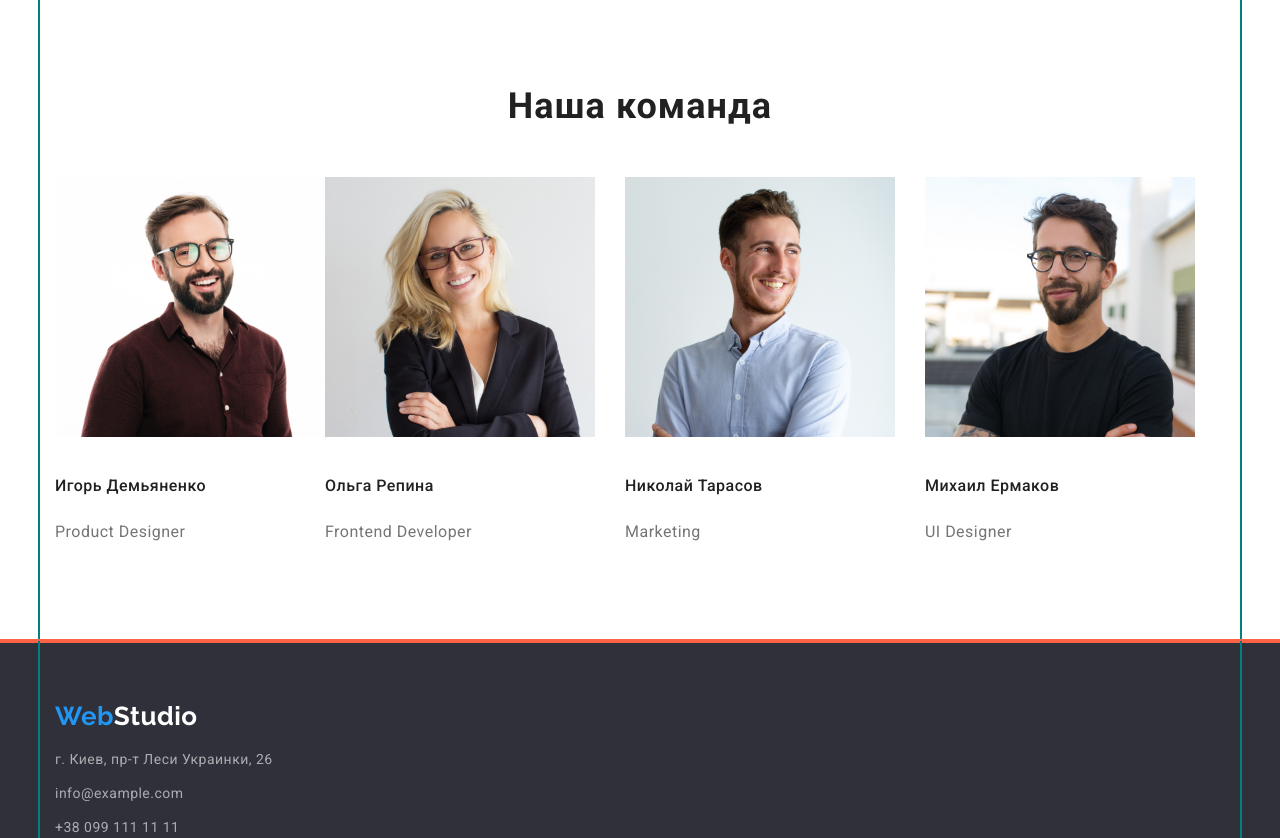
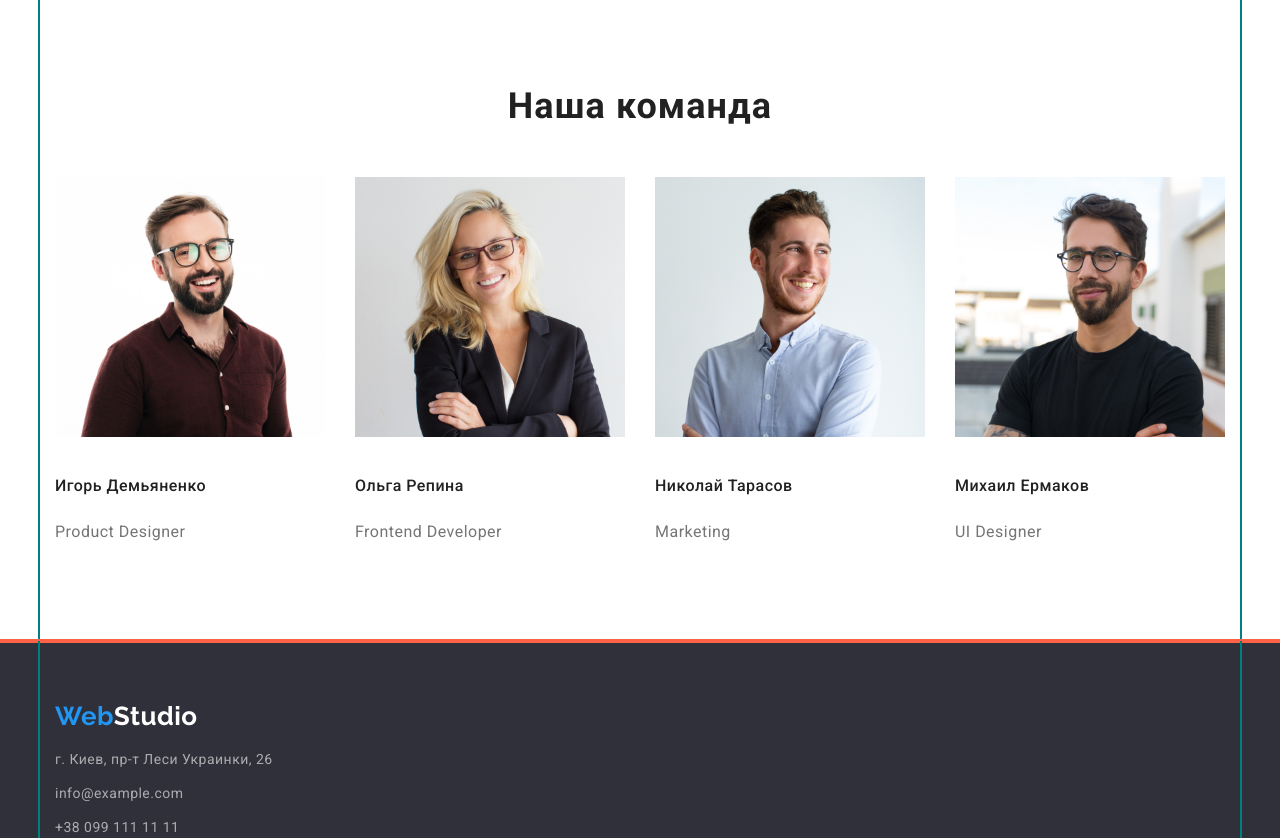
Before and after one commit to nabock/goit-markup-hw-02, a plain HTML site: page index.html in a window 1280 px wide. Shown: the part 1400-2238 px from the top of the page. Drawn offline with nearby package versions, Linux system fonts and the light colour scheme.

Commit message:
Update styles.css

```diff
--- a/css/styles.css
+++ b/css/styles.css
@@ -181,6 +181,7 @@ a {
 .list-title {
 	display: flex;
 	padding-top: 94px;
+	justify-content: space-between;
 }
 .list-title:last-child .features-title {
 	margin-top: 0px;
@@ -251,10 +252,7 @@ a {
 	padding-bottom: 94px;
 	padding-top: 50px;
 	margin: 0px;
-}
-
-.list-title-team .item + .item:not(:last-child) {
-	margin-right: 30px;
+	justify-content: space-between;
 }
 
 .team-title {
```
